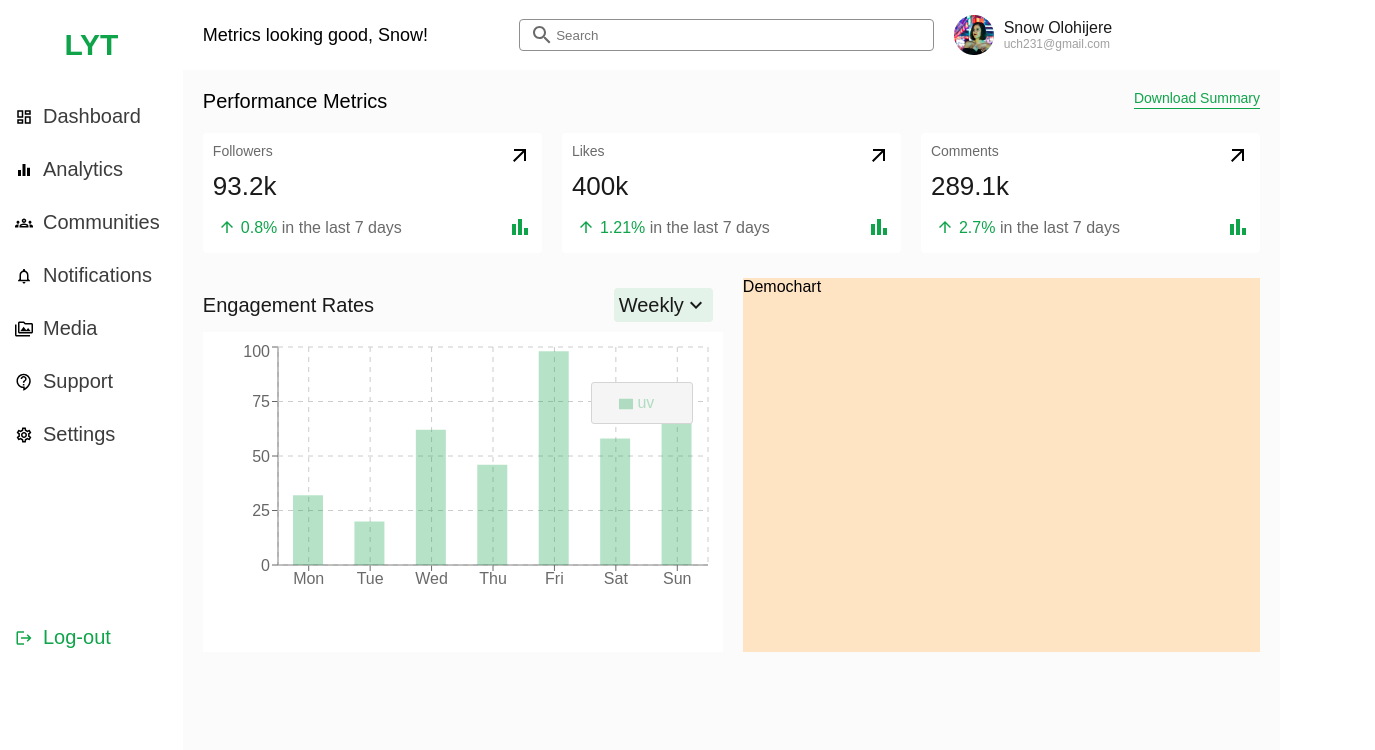
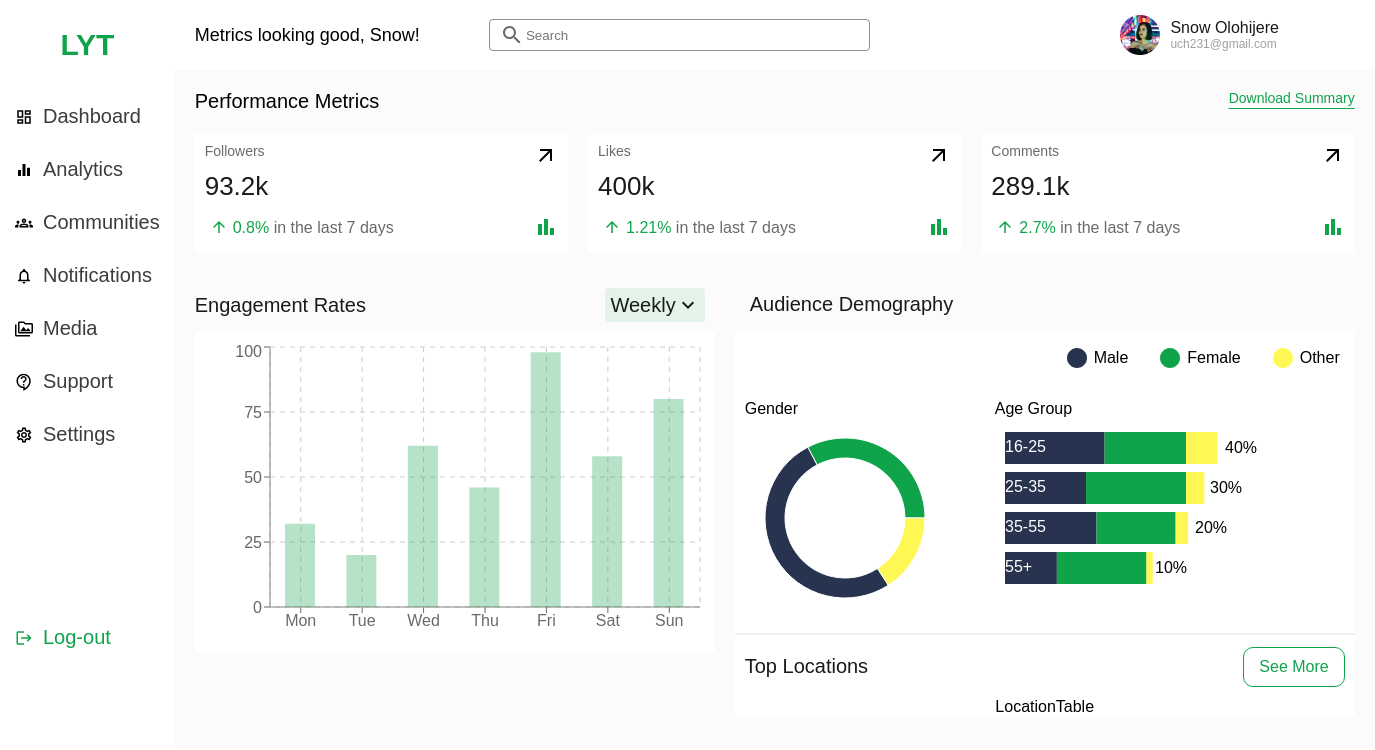
Before and after one commit to YoosufAathil/LYT-Dashboard, a React (Create React App) app: page / in a window 1280 px wide. Shown: the top 750 px of the page, 1375 px wide, since content can reach past the window. Built offline with nearby package versions, Linux system fonts and the light colour scheme; a web font is replaced by a local one.

Commit message:
Add LocationTable component and styles, modify Barchart and Navbar styles, and add StackedBarchart component

```diff
--- a/src/Components/Barchart/Barchart.jsx
+++ b/src/Components/Barchart/Barchart.jsx
@@ -7,7 +7,7 @@ import {
   XAxis,
   YAxis,
   Tooltip,
-  Legend,
+  // Legend,
   CartesianGrid,
 } from "recharts";
 
@@ -39,7 +39,7 @@ const Barchart = () => {
               width: 80,
             }}
           />
-          <Legend
+          {/* <Legend
             width={100}
             wrapperStyle={{
               top: 40,
@@ -49,7 +49,7 @@ const Barchart = () => {
               borderRadius: 3,
               lineHeight: "40px",
             }}
-          />
+          /> */}
           <CartesianGrid stroke="#ccc" strokeDasharray="5 5" />
           <Bar dataKey="uv" fill="rgba(15, 164, 74, 0.3)" barSize={30} />
         </BarChart>
--- a/src/Components/Barchart/Barchart.scss
+++ b/src/Components/Barchart/Barchart.scss
@@ -28,7 +28,10 @@
     }
 
     .bottom {
+        display: flex;
         padding: 10px;
         background-color: white;
+        align-items: center;
+        justify-content: center;
     }
 }
--- a/src/Components/DemoChart/Demochart.jsx
+++ b/src/Components/DemoChart/Demochart.jsx
@@ -1,7 +1,87 @@
 import "./demochart.scss";
-
+import { PieChart, Pie, Cell } from "recharts";
+import CircleIcon from "@mui/icons-material/Circle";
+import StackedBarChart from "../StackedBarchart/StackedBarChart";
+import LocationTable from "../LocationTable/LocationTable";
+const data = [
+  {
+    name: "Male",
+    value: 35,
+  },
+  {
+    name: "Female",
+    value: 55,
+  },
+  {
+    name: "Other",
+    value: 17,
+  },
+];
+const COLORS = ["#0FA44A", "#283350", "#FFF854"];
 const Demochart = () => {
-  return <div className="demochart">Demochart</div>;
+  return (
+    <div className="demochart">
+      <div className="title">Audience Demography</div>
+      <div className="top">
+        <ul className="list">
+          <li>
+            <CircleIcon className="icon" style={{ color: "#283350" }} />
+            <span>Male</span>{" "}
+          </li>
+          <li>
+            <CircleIcon className="icon" style={{ color: "#0FA44A" }} />
+            <span>Female</span>{" "}
+          </li>
+          <li>
+            <CircleIcon className="icon" style={{ color: "#FFF854" }} />
+            <span>Other</span>{" "}
+          </li>
+        </ul>
+      </div>
+      <div className="middle">
+        <div className="left">
+          <span className="heading">Gender</span>
+          <div className="chart-container">
+            <PieChart width={200} height={200}>
+              <Pie
+                data={data}
+                dataKey="value"
+                nameKey="name"
+                cx="50%"
+                cy="50%"
+                innerRadius={60}
+                outerRadius={80}
+                fill="#82ca9d"
+              >
+                {data.map((entry, index) => (
+                  <Cell
+                    key={`cell-${index}`}
+                    fill={COLORS[index % COLORS.length]}
+                  />
+                ))}
+              </Pie>
+            </PieChart>
+          </div>
+        </div>
+        <div className="right">
+          <span className="heading">Age Group</span>
+          <div className="stackedbar-chart-container">
+            <StackedBarChart />
+          </div>
+        </div>
+      </div>
+      <hr className="line" />
+      <div className="bottom">
+        <div className="header">
+          <span className="title1">Top Locations</span>
+          <span className="button">See More</span>
+        </div>
+        <div className="table">
+          <LocationTable />
+        </div>
+      </div>
+    </div>
+  );
 };
 
 export default Demochart;
--- a/src/Components/DemoChart/demochart.scss
+++ b/src/Components/DemoChart/demochart.scss
@@ -1,4 +1,125 @@
 .demochart {
     flex: 1;
-    background-color: bisque;
+
+    .line {
+        height: 0;
+        border: 1px solid #8F8F8F;
+        opacity: 0.1
+    }
+
+    .title {
+        color: #1A1A1A;
+        font-size: 20px;
+        display: flex;
+        align-items: center;
+        justify-content: flex-start;
+        margin: 10px;
+        padding: 5px;
+    }
+
+    .top {
+        width: 100%;
+        display: flex;
+        flex-direction: row;
+        align-items: center;
+        justify-content: flex-end;
+        background-color: white;
+
+        ul {
+            list-style: none;
+            margin: 0;
+            padding: 0;
+        }
+
+        .list {
+            display: flex;
+            flex-direction: row;
+            align-items: center;
+        }
+
+        li {
+            display: flex;
+            align-items: center;
+            justify-content: center;
+            margin: 10px;
+            padding: 5px;
+
+            .icon {
+                padding-right: 5px;
+            }
+        }
+
+
+    }
+
+    .middle {
+        display: flex;
+        flex-direction: row;
+        align-items: center;
+        background-color: white;
+        padding: 10px;
+        justify-content: space-around;
+
+        .left {
+            display: flex;
+            align-items: flex-start;
+            justify-content: center;
+            flex-direction: column;
+        }
+
+        .right {
+
+            display: flex;
+            align-items: flex-start;
+            justify-content: center;
+            flex-direction: column;
+
+            .heading {
+                margin-left: 45px;
+                padding: 5px;
+            }
+        }
+
+
+
+    }
+
+    .bottom {
+        display: flex;
+        align-items: center;
+        justify-content: center;
+        flex-direction: column;
+        background-color: white;
+
+        .header {
+            width: 100%;
+            display: flex;
+            align-items: center;
+            justify-content: space-between;
+
+            span {
+                margin: 10px 0;
+                padding: 10px;
+
+            }
+
+            .title1 {
+                color: #1A1A1A;
+                font-size: 20px;
+                display: flex;
+                align-items: center;
+                justify-content: center;
+            }
+
+            .button {
+                color: #0FA44A;
+                margin: 10px;
+                padding: 10px 15px;
+                border: 0.5px solid #0FA44A;
+                background-color: white;
+                border-radius: 10px;
+                cursor: pointer;
+            }
+        }
+    }
 }
--- /dev/null
+++ b/src/Components/LocationTable/LocationTable.jsx
@@ -0,0 +1,7 @@
+import React from "react";
+
+const LocationTable = () => {
+  return <div className="locationtable">LocationTable</div>;
+};
+
+export default LocationTable;
--- /dev/null
+++ b/src/Components/LocationTable/locationtable.scss
@@ -0,0 +1 @@
+.locationtable {}
--- a/src/Components/Navbar/navbar.scss
+++ b/src/Components/Navbar/navbar.scss
@@ -21,6 +21,8 @@
         .center {
             flex: 3;
             margin: 20px;
+            padding-right: 180px;
+
 
             .search {
                 display: flex;
@@ -50,7 +52,8 @@
 
         .right {
             flex: 2;
-            margin-right: 50px;
+            margin-left: 50px;
+
 
             .profile {
                 display: flex;
--- /dev/null
+++ b/src/Components/StackedBarchart/StackedBarChart.jsx
@@ -0,0 +1,101 @@
+import React from "react";
+import "./stackedbarchart.scss";
+import {
+  BarChart,
+  Bar,
+  LabelList,
+  XAxis,
+  YAxis,
+  CartesianGrid,
+  ResponsiveContainer,
+} from "recharts";
+
+const renderCustomizedLabel = (props) => {
+  const { x, y, height, value } = props;
+  return (
+    <text
+      x={x}
+      y={y + height / 2}
+      fill="#fff"
+      textAnchor="start"
+      dominantBaseline="middle"
+    >
+      {value}
+    </text>
+  );
+};
+
+const data = [
+  {
+    name: "16-25",
+    male: 4780,
+    female: 3908,
+    other: 1500,
+  },
+  {
+    name: "25-35",
+    male: 3890,
+    female: 4800,
+    other: 881,
+  },
+  {
+    name: "35-55",
+    male: 4390,
+    female: 3800,
+    other: 600,
+  },
+  {
+    name: "55+",
+    male: 2490,
+    female: 4300,
+    other: 300,
+  },
+];
+
+const StackedBarChart = () => {
+  return (
+    <div className="stackedbarchart">
+      <ResponsiveContainer width="80%" height={200}>
+        <BarChart
+          layout="vertical"
+          width={400}
+          height={300}
+          data={data}
+          margin={{
+            top: 5,
+            right: 10,
+            left: 0,
+            bottom: 5,
+          }}
+        >
+          <CartesianGrid horizontal={false} />
+          <XAxis tick={false} type="number" />
+          <YAxis tick={false} type="category" dataKey="name" />
+          <Bar dataKey="male" stackId="a" fill="#283350">
+            <LabelList
+              dataKey="name"
+              position="insideLeft"
+              content={renderCustomizedLabel}
+            />
+          </Bar>
+          <Bar dataKey="female" stackId="a" fill="#0FA44A"></Bar>
+          <Bar dataKey="other" stackId="a" fill="#FFF854"></Bar>
+          <text x={280} y={30} fill="#000">
+            40%
+          </text>
+          <text x={265} y={70} fill="#000">
+            30%
+          </text>
+          <text x={250} y={110} fill="#000">
+            20%
+          </text>
+          <text x={210} y={150} fill="#000">
+            10%
+          </text>
+        </BarChart>
+      </ResponsiveContainer>
+    </div>
+  );
+};
+
+export default StackedBarChart;
--- /dev/null
+++ b/src/Components/StackedBarchart/stackedbarchart.scss
@@ -0,0 +1,29 @@
+.stackedbarchart {
+    margin: 0;
+    padding: 0;
+    width: 400px;
+
+    .recharts-cartesian-axis-line {
+        display: none;
+
+
+    }
+
+    /* Target all horizontal lines */
+    .recharts-wrapper .recharts-cartesian-grid-horizontal line {
+        stroke-opacity: 0;
+    }
+
+    /* Target all vertical lines */
+    .recharts-wrapper .recharts-cartesian-grid-vertical line {
+        stroke-opacity: 0;
+    }
+
+    /* Target the edge lines specifically */
+    .recharts-wrapper .recharts-cartesian-grid-horizontal line:first-child,
+    .recharts-wrapper .recharts-cartesian-grid-horizontal line:last-child,
+    .recharts-wrapper .recharts-cartesian-grid-vertical line:first-child,
+    .recharts-wrapper .recharts-cartesian-grid-vertical line:last-child {
+        stroke-opacity: 0;
+    }
+}
```
